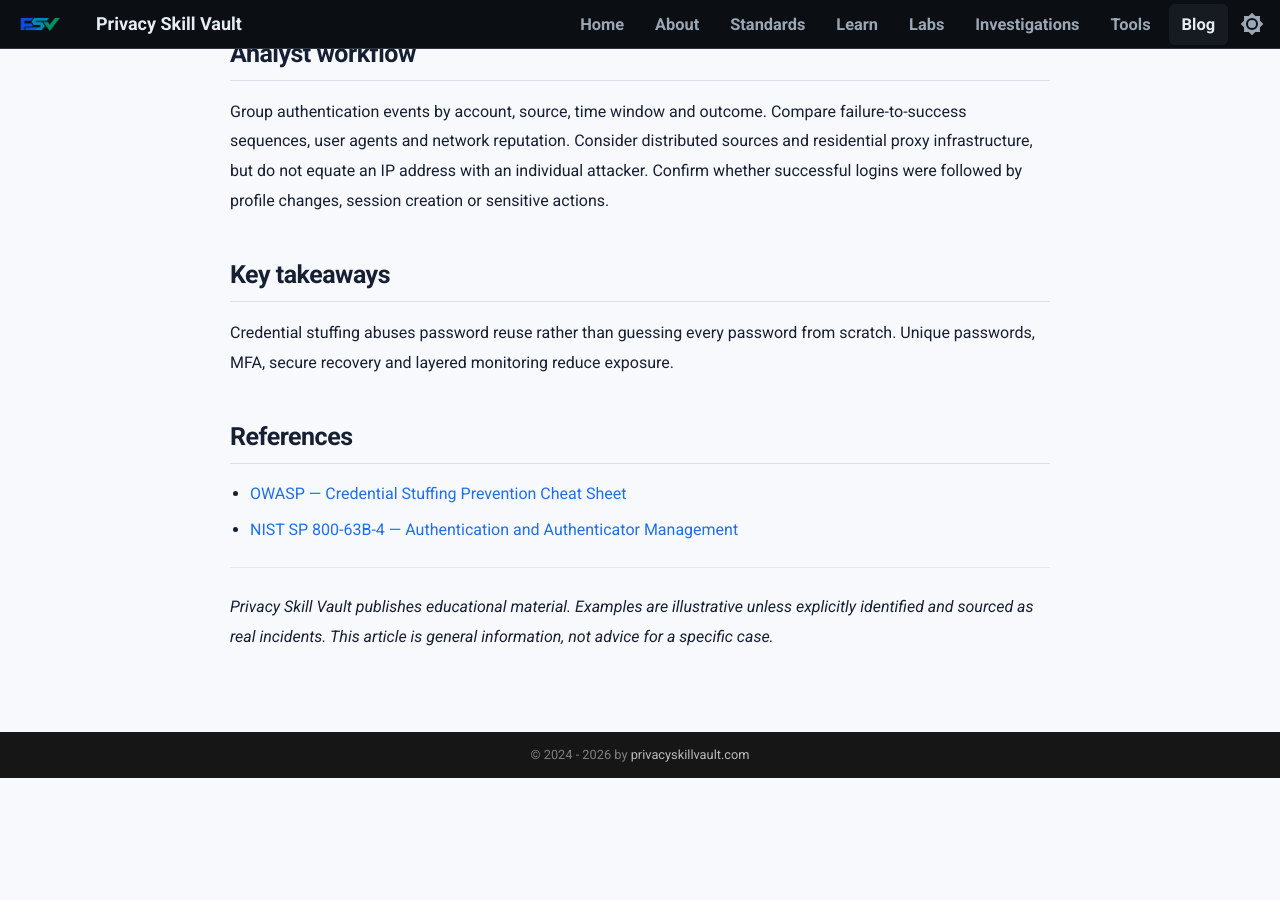
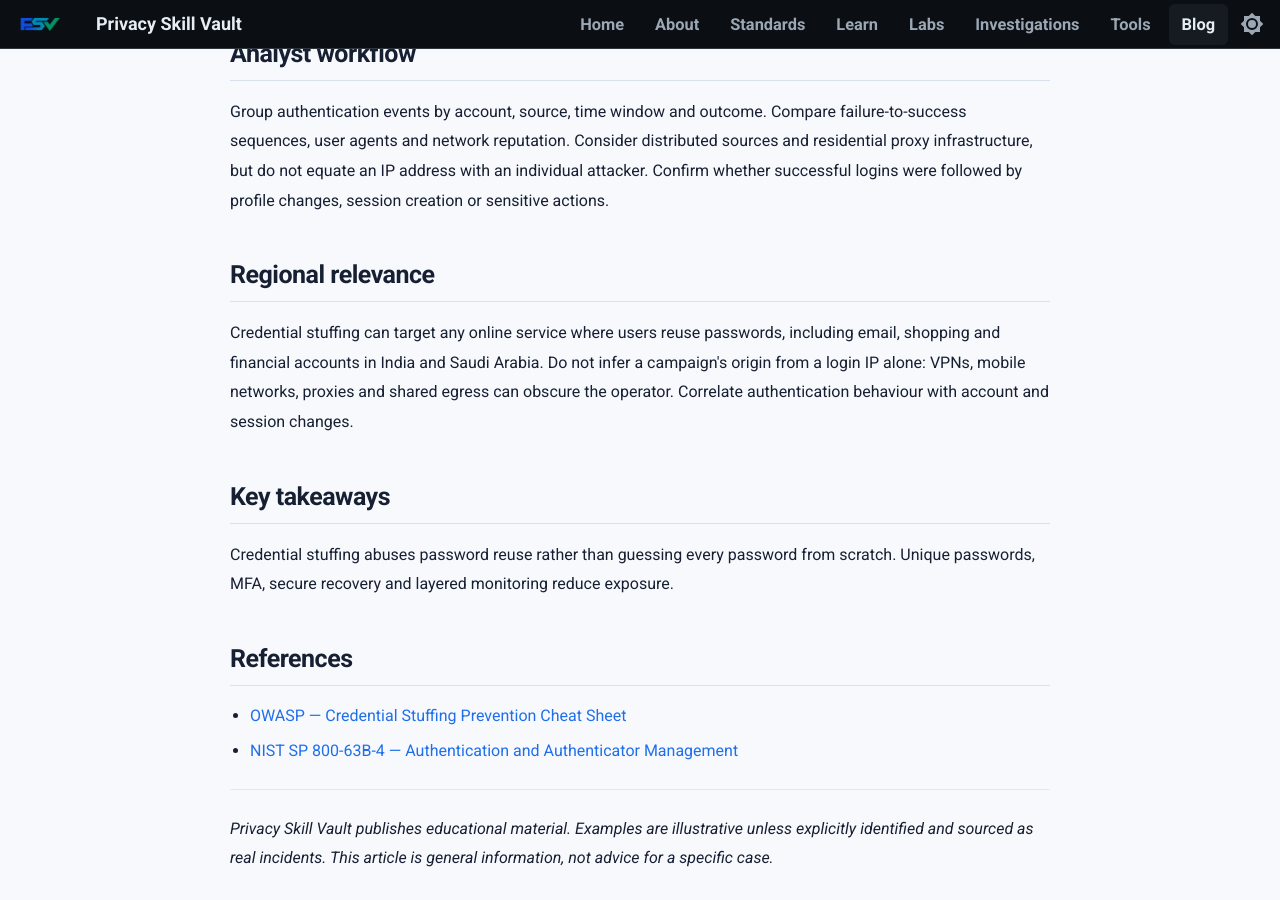
Before and after one commit to PrivacySkillVault/privacyskillvault.github.io, an MkDocs documentation site: the page built from docs/blog/cyber-fraud/credential-stuffing-explained/index.md, in a window 1280 px wide and 900 px high, scrolled down 1424 px. Built offline with MkDocs 1.6.1 and Material for MkDocs 9.7.7, drawn with Linux system fonts in a browser that asks for light colours; before the commit the page ends 2202 px from its top, so only the background shows below that.

Commit message:
Accuracy and current threat context: credential-stuffing-explained

```diff
--- a/docs/blog/cyber-fraud/credential-stuffing-explained/index.md
+++ b/docs/blog/cyber-fraud/credential-stuffing-explained/index.md
@@ -37,6 +37,10 @@ MFA reduces risk but does not eliminate phishing, session theft or weaknesses in
 
 Group authentication events by account, source, time window and outcome. Compare failure-to-success sequences, user agents and network reputation. Consider distributed sources and residential proxy infrastructure, but do not equate an IP address with an individual attacker. Confirm whether successful logins were followed by profile changes, session creation or sensitive actions.
 
+## Regional relevance
+
+Credential stuffing can target any online service where users reuse passwords, including email, shopping and financial accounts in India and Saudi Arabia. Do not infer a campaign's origin from a login IP alone: VPNs, mobile networks, proxies and shared egress can obscure the operator. Correlate authentication behaviour with account and session changes.
+
 ## Key takeaways
 
 Credential stuffing abuses password reuse rather than guessing every password from scratch. Unique passwords, MFA, secure recovery and layered monitoring reduce exposure.
```
